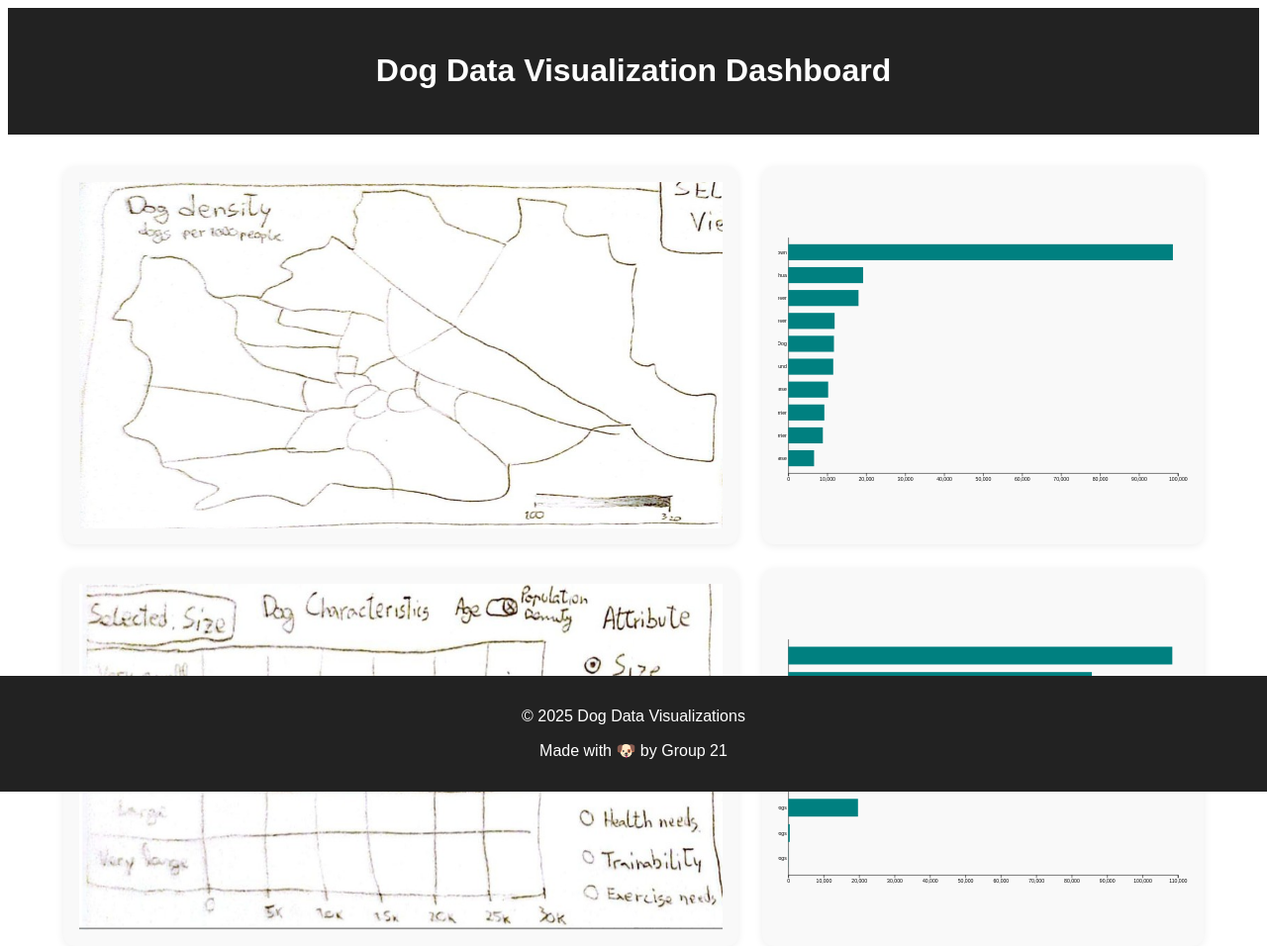
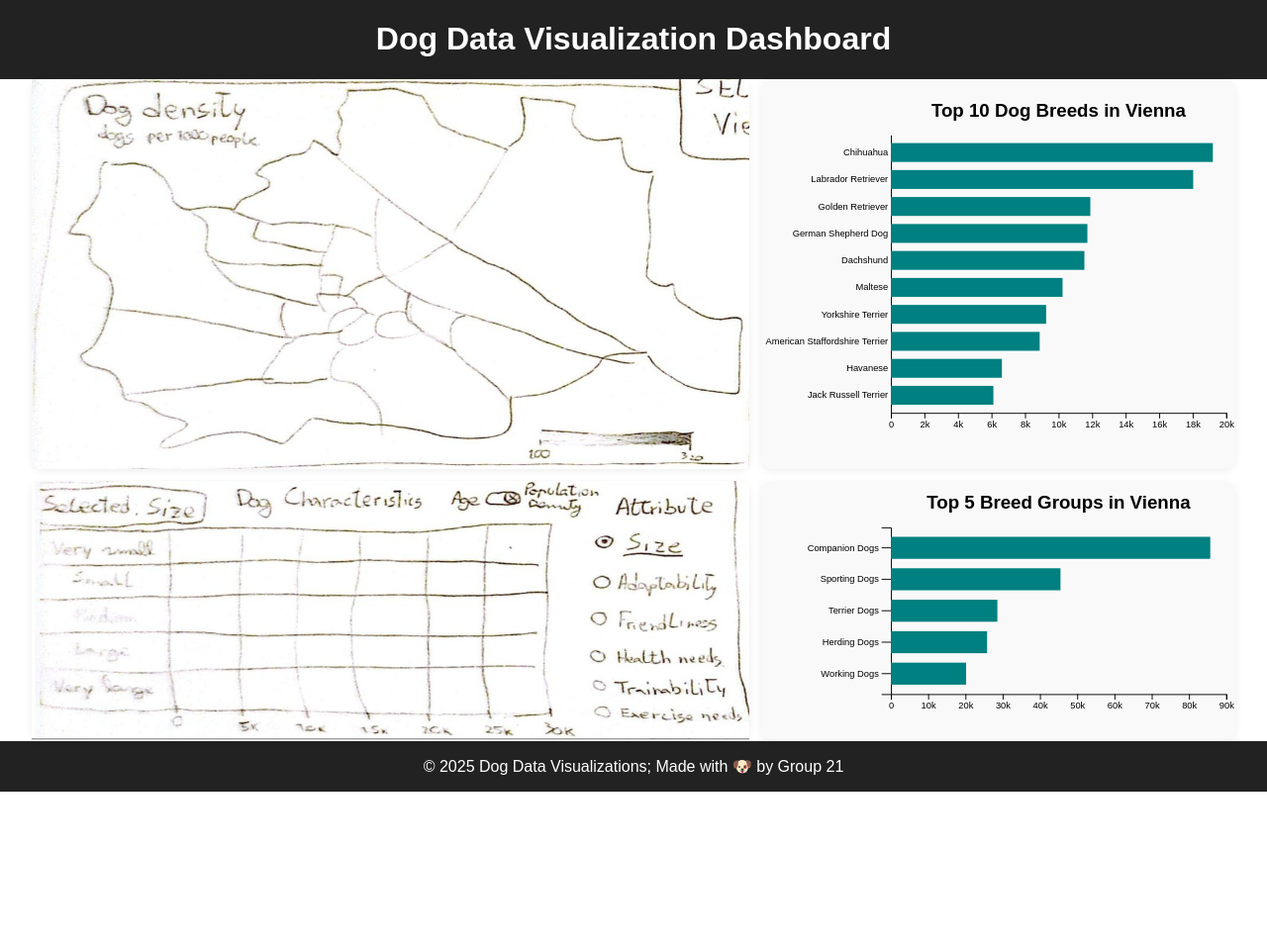
Before and after one commit to pinhoj/InfoVis, a website: page index.html in a window 1280 px wide. Shown: the whole page at 99% size. After the commit the page ends 800 px from the top, so only its background shows below. Drawn offline with nearby package versions, Linux system fonts and the light colour scheme; some packages are replaced by stand-ins of ours; a script that the page names is missing.

Commit message:
fix: make graph size based on window size and align both bar charts

```diff
--- /dev/null
+++ b/idioms/breedChart.js
@@ -0,0 +1,149 @@
+// breedChart.js
+// Renders the Top-10 breeds bar chart. Publishes a "filter" event with { dog_breed }.
+// Exposes update(), highlightBreed(), highlightByGroup(), and on().
+
+export function createBreedChart(container, data, { width, height, margin }) {
+  const dispatch = d3.dispatch("filter");
+
+  const svg = d3.select(container)
+    .append("svg")
+    .attr("width", width + margin.left + margin.right)
+    .attr("height", height + margin.top + margin.bottom)
+    .attr("viewBox", `0 0 ${width + margin.left + margin.right} ${height + margin.top + margin.bottom}`)
+    .append("g")
+    .attr("transform", `translate(${margin.left},${margin.top})`);
+
+  const x = d3.scaleLinear()
+    .range([0, width]);
+
+  const y = d3.scaleBand()
+    .range([0, height])
+    .padding(0.3);
+
+  // axis groups we can reuse on update
+  const xAxisG = svg.append("g")
+      .attr("transform", `translate(0,${height})`);
+
+  const yAxisG = svg.append("g");
+
+  // bars container to keep joins stable
+  const gBars = svg.append("g");
+
+  // Title
+  svg.append("text")
+    .attr("x", width / 2)
+    .attr("y", -20)
+    .attr("text-anchor", "middle")
+    .style("font-size", "20px")
+    .style("font-weight", "bold")
+    .text("Top 10 Dog Breeds in Vienna");
+
+  // Tooltip (scoped; avoid duplicates by selecting or creating)
+  const tooltip = d3.select('body').selectAll('.tooltip-breeds').data([null]).join('div')
+    .attr('class', 'tooltip-breeds')
+    .style('position', 'absolute')
+    .style('background', 'white')
+    .style('border', '1px solid #ccc')
+    .style('padding', '6px 10px')
+    .style('border-radius', '6px')
+    .style('box-shadow', '0 2px 6px rgba(0,0,0,0.2)')
+    .style('font-size', '12px')
+    .style('pointer-events', 'none')
+    .style('opacity', 0);
+
+  let bars = gBars.selectAll('rect');
+  let selectedBreed = null; // local mirror of controller state
+
+  // helper to attach handlers to both enter/update selections
+  function wireHandlers(sel) {
+    sel
+      .on("mouseover", function (event, d) {
+        tooltip.transition().duration(150).style("opacity", 1);
+        tooltip.html(`Breed: ${d.dog_breed}<br/>Group: ${d.dog_breed_group}<br/>Count: ${d3.format(",")(d.dog_count)}`);
+      })
+      .on("mousemove", function (event) {
+        tooltip.style("left", (event.pageX + 10) + "px")
+               .style("top", (event.pageY - 28) + "px");
+      })
+      .on("mouseout", function () {
+        tooltip.transition().duration(150).style("opacity", 0);
+      })
+      .on("click", function (event, d) {
+        // local highlight
+        const next = (selectedBreed === d.dog_breed) ? null : d.dog_breed;
+        // emit event for outer world
+        dispatch.call('filter', null, { dog_breed: next });
+      });
+    return sel;
+  }
+
+  function highlightBreed(breed) {
+    bars.attr("fill", "teal");
+    if (breed != null) {
+      bars.filter(b => b.dog_breed === breed).attr("fill", "orange");
+    }
+  }
+
+  function highlightByGroup(group) {
+    bars.attr("fill", "teal");
+    if (group != null) {
+      bars.filter(b => b.dog_breed_group === group).attr("fill", "orange");
+    }
+  }
+
+  // NEW: update function to re-bind data & redraw
+  function update(newData, state = {}) {
+    selectedBreed = state.selectedBreed ?? null;
+
+    // 1) scales
+    x.domain([0, d3.max(newData, d => d.dog_count) || 0]).nice();
+    y.domain(newData.map(d => d.dog_breed));
+
+    // 2) axes
+    xAxisG.transition().duration(250).call(d3.axisBottom(x).tickFormat(d3.format("~s")));
+    yAxisG.transition().duration(250).call(d3.axisLeft(y).tickSize(0));
+
+    // 3) join
+    bars = wireHandlers(
+      gBars.selectAll("rect")
+        .data(newData, d => d.dog_breed)
+        .join(
+          enter => enter.append("rect")
+            .attr("x", 0)
+            .attr("y", d => y(d.dog_breed))
+            .attr("height", y.bandwidth())
+            .attr("width", d => x(d.dog_count))
+            .attr("fill", "teal"),
+          update => update,
+          exit => exit.transition().duration(200).style("opacity", 0).remove()
+        )
+    );
+
+    // 4) update positions/sizes (with a tiny transition)
+    bars.transition().duration(250)
+      .attr("y", d => y(d.dog_breed))
+      .attr("height", y.bandwidth())
+      .attr("width", d => x(d.dog_count));
+
+    // 5) restore any external highlight state
+    if (state.selectedGroup != null) {
+      highlightByGroup(state.selectedGroup);
+    } else if (state.selectedBreed != null) {
+      highlightBreed(state.selectedBreed);
+    } else {
+      bars.attr("fill", "teal");
+    }
+  }
+
+   // Initial render
+  update(data, { selectedGroup: null, selectedBreed: null });
+
+
+  // Public API
+  return {
+    on: (type, handler) => (dispatch.on(type, handler), undefined),
+    highlightBreed,
+    highlightByGroup,
+    update
+  };
+}
--- a/components/groupChart.js
+++ b/idioms/groupChart.js
@@ -4,25 +4,42 @@
 
 export function createGroupChart(container, data, { width, height, margin }) {
   const dispatch = d3.dispatch('filter');
-
+  console.log(height);
   const svg = d3.select(container)
-    .append('svg')
-    .attr('width', '100%')
-    .attr('height', '100%')
-    .attr('viewBox', `0 0 ${width + margin.left + margin.right} ${height + margin.top + margin.bottom}`)
-    .append('g')
-    .attr('transform', `translate(${margin.left},${margin.top})`);
+    .append("svg")
+    .attr("width", width + margin.left + margin.right)
+    .attr("height", height + margin.top + margin.bottom)
+    .attr("viewBox", `0 0 ${width + margin.left + margin.right} ${height + margin.top + margin.bottom}`)
+    .append("g")
+    .attr("transform", `translate(${margin.left},${margin.top})`);
 
   // Scales
-  const x = d3.scaleLinear().range([0, width]);
-  const y = d3.scaleBand().range([0, height]).padding(0.3);
+  const x = d3.scaleLinear()
+      .domain([0, d3.max(data, d => d.dog_count)]).nice()
+      .range([0, width]);
+  const y = d3.scaleBand()
+      .domain(data.map(d => d.dog_breed_group))
+      .range([0, height])
+      .padding(0.3);
 
   // Axis groups (called inside update)
-  const xAxisG = svg.append('g').attr('transform', `translate(0,${height})`);
-  const yAxisG = svg.append('g');
+  const xAxisG = svg.append('g')
+        .attr('transform', `translate(0,${height})`)
+        .call(d3.axisBottom(x).tickFormat(d3.format("~s")));
+  const yAxisG = svg.append("g")
+        .call(d3.axisLeft(y).tickSize(0));
 
   // Bars container
   const gBars = svg.append('g');
+
+  // Title
+  svg.append("text")
+    .attr("x", width / 2)
+    .attr("y", -20)
+    .attr("text-anchor", "middle")
+    .style("font-size", "20px")
+    .style("font-weight", "bold")
+    .text("Top 5 Breed Groups in Vienna");
 
   // Tooltip scoped to this chart
   const tooltip = d3.select('body')
@@ -46,7 +63,7 @@ export function createGroupChart(container, data, { width, height, margin }) {
     sel
       .on('mouseover', function (event, d) {
         tooltip.transition().duration(150).style('opacity', 1);
-        tooltip.html(`Count: ${d3.format(',')(d.dog_count)}`);
+        tooltip.html(`Group: ${d.dog_breed_group} <br/>Count: ${d3.format(',')(d.dog_count)}`);
       })
       .on('mousemove', function (event) {
         tooltip.style('left', (event.pageX + 10) + 'px')
@@ -83,8 +100,8 @@ export function createGroupChart(container, data, { width, height, margin }) {
     y.domain(newData.map(d => d.dog_breed_group));
 
     // 2) axes
-    xAxisG.transition().duration(250).call(d3.axisBottom(x));
-    yAxisG.transition().duration(250).call(d3.axisLeft(y).tickSize(0));
+    xAxisG.transition().duration(250).call(d3.axisBottom(x).tickFormat(d3.format("~s")));
+    yAxisG.transition().duration(250).call(d3.axisLeft(y).tickSize(10));
 
     // 3) join
     bars = wireHandlers(
--- a/index.html
+++ b/index.html
@@ -1,6 +1,7 @@
 <!DOCTYPE html>
 <html lang="en">
   <head>
+    <link rel="icon" type="image/x-icon" href="/favicon.ico">
     <meta charset="UTF-8" />
     <meta name="viewport" content="width=device-width, initial-scale=1.0" />
     <title></title>
@@ -31,8 +32,7 @@
       </div>
     </main>
     <footer>
-      <p>&copy; 2025 Dog Data Visualizations</p>
-      <p>Made with 🐶 by Group 21</p>
+      <p>&copy; 2025 Dog Data Visualizations; Made with 🐶 by Group 21</p>
     </footer>
   </body>
 </html>
--- a/script.js
+++ b/script.js
@@ -2,13 +2,13 @@
 // Loads CSV, keeps global filter state, recomputes aggregates,
 // and updates ALL charts when the group filter changes.
 
-import { createBreedChart } from './components/BreedChart.js';
-import { createGroupChart } from './components/groupChart.js';
+import { createBreedChart } from './idioms/breedChart.js';
+import { createGroupChart } from './idioms/groupChart.js';
 
 // ---- config ----
-const margin = { top: 20, right: 20, bottom: 20, left: 20 };
-const width  = 800 - margin.left - margin.right;
-const height = 500 - margin.top - margin.bottom;
+const margin = { top: 10, right: 10, bottom: 10, left: 140 };
+const width  = window.innerWidth * 0.4 - margin.left - margin.right;
+let height = window.innerHeight * 0.4 - margin.top - margin.bottom;
 
 // ---- state ----
 let rows = [];
@@ -63,7 +63,8 @@ function recomputeAndRender() {
   const filtered = getFilteredRows();
   const breedsAll = rollupBreeds(filtered);
   const topBreeds = breedsAll.slice(0, 10);
-  const groups = rollupGroups(filtered);
+
+  const groups = rollupGroups(filtered).slice(0, 5);
 
   breedChart.update(topBreeds, {
     selectedGroup: filterState.breedGroup,
@@ -82,15 +83,17 @@ d3.csv('data/dogs_in_vienna.csv', d => ({
   dog_breed_group: d.dog_breed_group,
   dog_count: +d.dog_count
 })).then(data => {
-  rows = data;
+  rows = data.filter(d => d.dog_breed !== "Unknown");
 
   // initial aggregates
   const breedsAll = rollupBreeds(rows);
   const topBreeds = breedsAll.slice(0, 10);
-  const groups    = rollupGroups(rows);
+  const groups    = rollupGroups(rows).slice(0, 5);
 
   // create charts
+
   breedChart = createBreedChart('#chart2', topBreeds, { width, height, margin });
+  height = (window.innerHeight * 0.25) - margin.top - margin.bottom;
   groupChart = createGroupChart('#chart3', groups,    { width, height, margin });
   // TODO: create postcode chart for #chart1
 
--- a/style.css
+++ b/style.css
@@ -1,20 +1,29 @@
-body {
+html, body {
   font-family: sans-serif;
+  margin: 0;
+  padding: 0;
+  top:0;
+  height:100%;
+  overflow:hidden;
 }
 
 
 header {
   background: #222;
   color: #fff;
-  padding: 1.5rem 0;
+  position:absolute;
+  padding: 0;
+  top:0;
+  width:100%;
   text-align: center;
 }
 
+
 footer {
+  z-index:-1;
   background: #222;
   color: #fff;
   text-align: center;
-  padding: 1rem 0;
   position: fixed;
   left: 0;
   bottom: 0;
@@ -22,19 +31,22 @@ footer {
 }
 
 main {
-  min-height: 80vh;
-  padding-bottom: 3rem;
+  position:absolute;
+  top:10%;
+  height:82vh;
+  padding-bottom: 0;
+  box-sizing:border-box;
 }
 
 .container {
   display: grid;
+
   grid-template-columns: 1fr 1fr 1fr 1fr 1fr;
-  grid-template-rows: 1fr 1fr;
-  gap: 24px;
-  width: 90vw;
-  max-width: 2000px;
-  margin: 2rem auto;
-  height: 70vh;
+  grid-template-rows: 60% 40%;
+  gap: 12px;
+  width: 95%;
+  margin: 0 auto;
+  height: 100%;
 }
 
 
@@ -42,23 +54,10 @@ main {
   background: #f9f9f9;
   border-radius: 12px;
   box-shadow: 0 2px 8px rgba(0,0,0,0.07);
-  padding: 1rem;
-  min-height: 350px;
-  overflow: auto;
-  display: flex;
-  align-items: center;
-  justify-content: center;
 }
 
 /* Make SVG charts responsive to grid cell size */
-.grid-item svg {
-  width: 100% !important;
-  height: 100% !important;
-  max-width: 100%;
-  max-height: 100%;
-  display: block;
-}
-
+.grid-item svg,
 .grid-item img {
   width: 100% !important;
   height: 100% !important;
```
Also changed, not shown: barchart1.js (deleted, +0 -121 lines), barchart1v2.js (deleted, +0 -158 lines).
